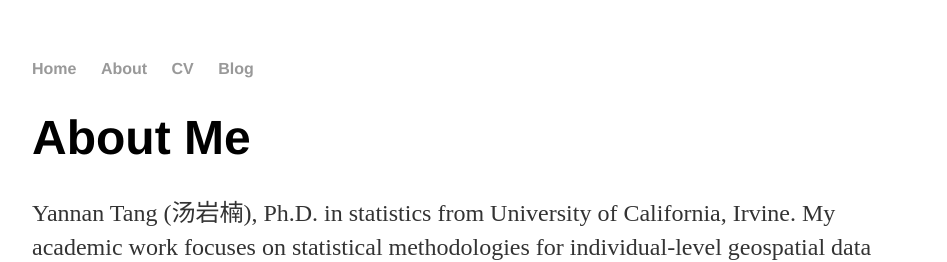
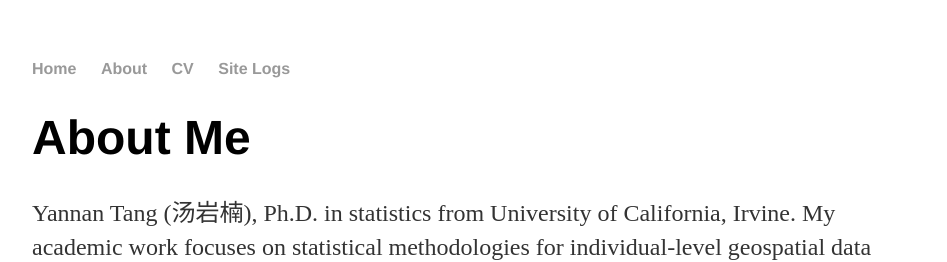
Before and after one commit to YannanTang/YannanTang.github.io, a Jekyll site: the page built from about/index.html, in a window 1280 px wide. Shown: the top 262 px of the page, without its empty margins (160-1107 px from the left). Built offline with Jekyll 4.4.1, drawn with Linux system fonts in a browser that asks for light colours.

Commit message:
To Sitelog

```diff
--- a/_layouts/default.html
+++ b/_layouts/default.html
@@ -11,7 +11,7 @@
 	        		<li><a href="/">Home</a></li>
 		        	<li><a href="/about">About</a></li>
 	        		<li><a href="https://yannantang.github.io/images/CV_YannanTang.pdf">CV</a></li>
-	        		<li><a href="/blog">Blog</a></li>
+	        		<li><a href="/site_logs">Site Logs</a></li>
 	    		</ul>
 			</nav>
 			<div class="container">
```
